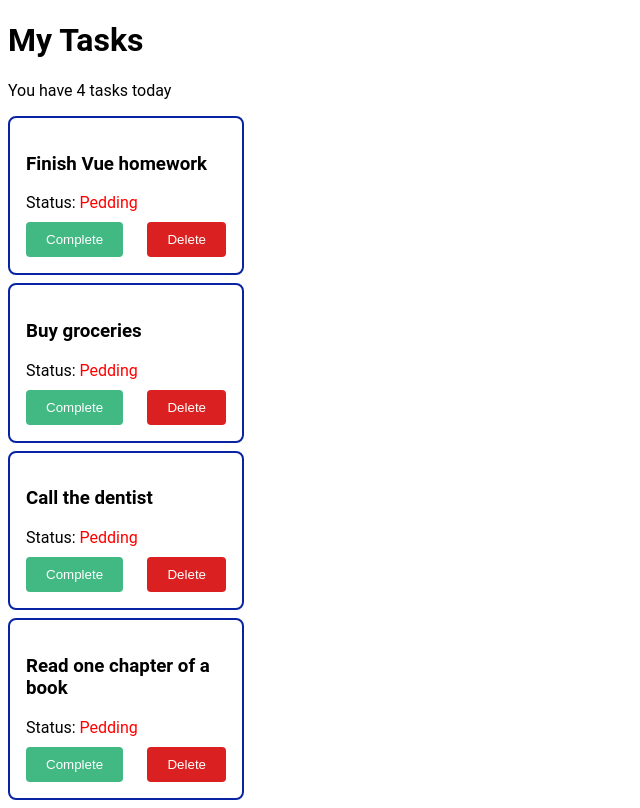
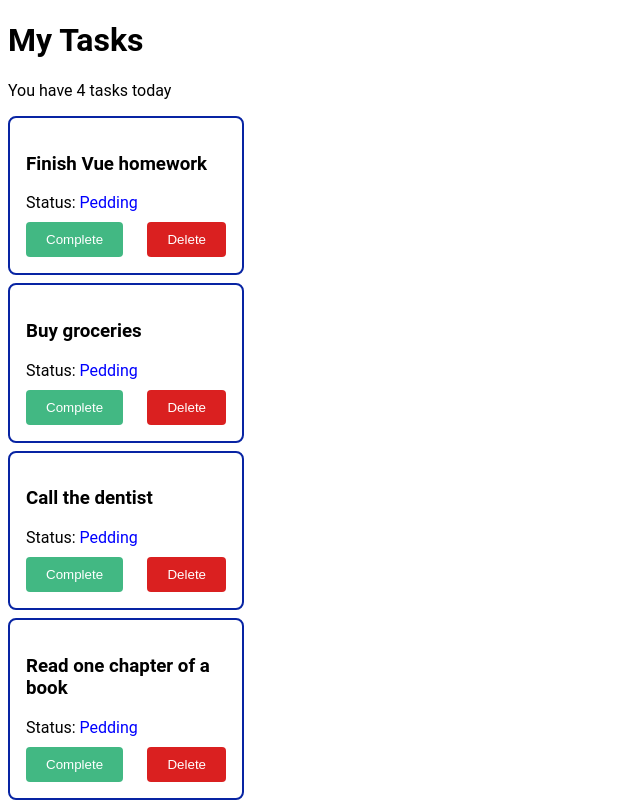
Before and after one commit to himprofessor/VUE-2026-B-MIDTERM-EXAM, a Vue app: page / in a window 1280 px wide. Shown: the whole page, without its empty margins (0-640 px from the left). Built offline with nearby package versions, Linux system fonts and the light colour scheme.

Commit message:
add color

```diff
--- a/src/App.vue
+++ b/src/App.vue
@@ -14,7 +14,7 @@
 
       <!-- Status -->
        <span>Status: </span>
-      <span :style="{ color: status[task.id] ? 'green' : 'red' }">{{ status[task.id] ?   "Completed":"Pedding" }}</span>
+      <span :style="{ color: status[task.id] ? 'green' : 'blue' }">{{ status[task.id] ?   "Completed":"Pedding" }}</span>
 
       <div class="btn">
         <!-- button  -->
```
